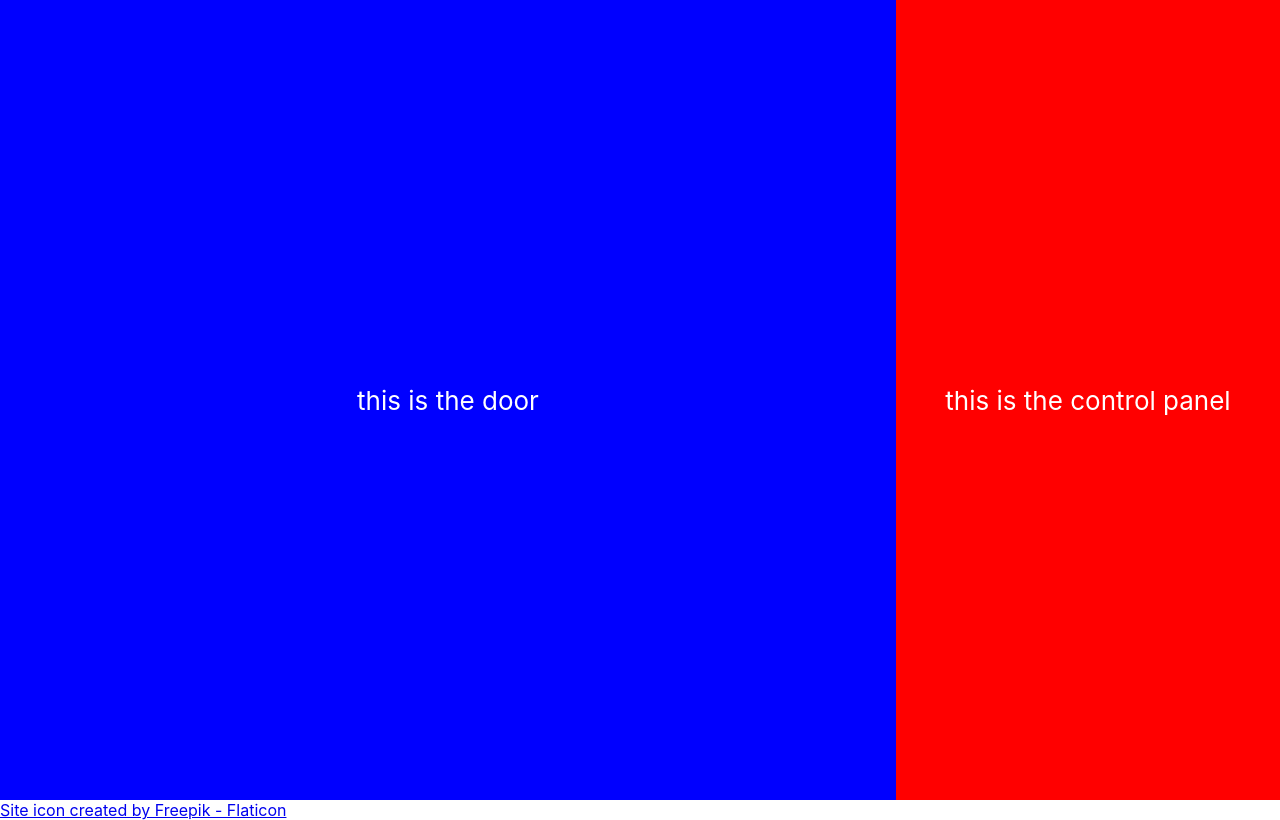
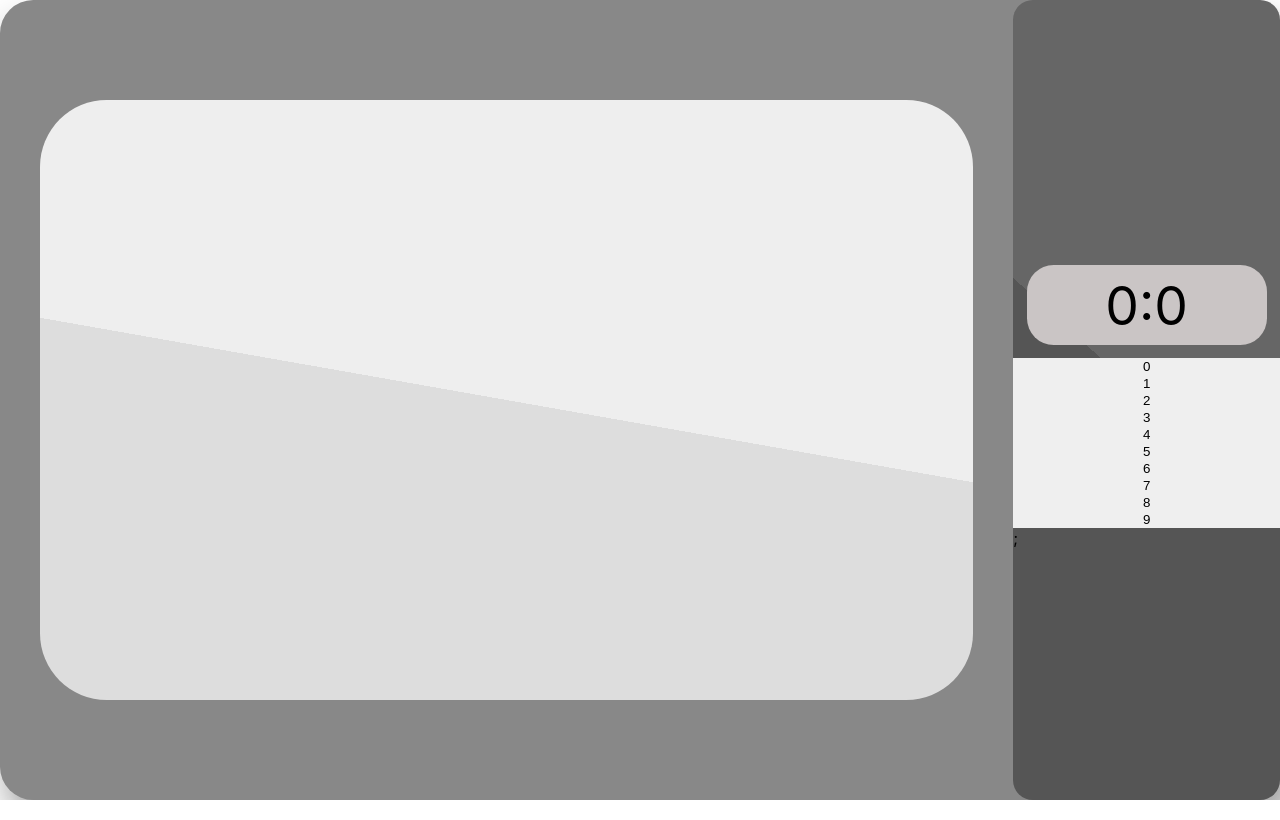
Before and after one commit to MrNobodyX3/microwave, a React (Create React App) app: page / in a window 1280 px wide. Built offline with nearby package versions, Linux system fonts and the light colour scheme.

Commit message:
Number buttons#9 (#11)
* made number buttons (not functional)

* small edit

* basic microwave layout created

* made it look cool

* got functional display

```diff
--- a/public/index.html
+++ b/public/index.html
@@ -45,11 +45,4 @@
       To create a production bundle, use `npm run build` or `yarn build`.
     -->
   </body>
-  <footer>
-    <a
-      href="https://www.flaticon.com/free-icons/microwave"
-      title="microwave icons"
-      >Site icon created by Freepik - Flaticon</a
-    >
-  </footer>
 </html>
--- a/src/App.css
+++ b/src/App.css
@@ -1,37 +1,34 @@
+* {
+  border: none;
+}
+
 .App {
-  text-align: center;
+  display: flex;
+  flex-direction: row;
+  background-color: #999;
+  align-content: center;
+  justify-content: center;
+  width: 100vw;
+  height: 100vh;
+  border-radius: 25pt;
+  background-color: #888;
+  box-shadow: 0 14pt 28pt rgba(0, 0, 0, 0.25),
+    15pt 15pt 20pt rgba(0, 0, 0, 0.22);
 }
 .App-door {
-  background-color: blue;
-  min-height: 100vh;
-  max-width: 70%;
-  background-repeat: no-repeat !important;
-  margin: 0px; padding: 0;
   display: flex;
-  flex-direction: column;
-  align-items: left;
-  justify-content: center;
-  font-size: calc(10px + 2vmin);
-  color: rgb(255, 255, 255);
-  background-attachment: fixed;
+  width: 700pt;
+  height: 450pt;
+  margin: auto;
+  border-radius: 50pt;
+  background-image: linear-gradient(10deg, #ddd 50%, #eee 50%);
 }
 .App-panel {
-  position: absolute;
-  top: 0;
-  right: 0;
-  width: 30%;
-  height: 100vh;
-  background-color: red;
   display: flex;
+  background-color: #666;
   flex-direction: column;
-  align-items: left;
   justify-content: center;
-  font-size: calc(10px + 2vmin);
-  color: rgb(255, 255, 255);
-  background-attachment: fixed;
+  width: 200pt;
+  border-radius: 15pt;
+  background-image: linear-gradient(42.5deg, #555 50%, #666 50%);
 }
-footer {
-  font-family: -apple-system, BlinkMacSystemFont, 'Segoe UI', 'Roboto', 'Oxygen',
-  'Ubuntu', 'Cantarell', 'Fira Sans', 'Droid Sans', 'Helvetica Neue',
-  sans-serif;
-}
--- a/src/App.js
+++ b/src/App.js
@@ -1,17 +1,16 @@
-import './App.css';
+import "./App.css";
+import Display from "./components/Display";
+import Buttons from "./components/Buttons";
+import { useState } from "react";
 
 function App() {
+  const [timeInput, setTimeInput] = useState(0);
   return (
     <div className="App">
-      <div className="App-door">
-        <p>
-          this is the door
-        </p>
-      </div>
-      <div className='App-panel'>
-      <p>
-        this is the control panel
-      </p>
+      <div className="App-door"></div>
+      <div className="App-panel">
+        <Display current={timeInput} />
+        <Buttons click={setTimeInput} current={timeInput} />
       </div>
     </div>
   );
--- /dev/null
+++ b/src/components/Buttons.css
@@ -0,0 +1,15 @@
+* {
+  border: none;
+}
+
+.Numbers {
+  display: flex;
+  flex-direction: column-reverse;
+  justify-content: center;
+  font-size: 40pt;
+}
+
+.Other {
+  display: flex;
+  background-color: #cac5c5;
+}
--- /dev/null
+++ b/src/components/Buttons.js
@@ -0,0 +1,19 @@
+import React from "react";
+import "./Buttons.css";
+
+const Buttons = (props) => {
+  return (
+    <div className="Buttons">
+      {Array.from(Array(10).keys()).map((i) => (
+        <div className="Numbers">
+          <button onClick={() => props.click(props.current * 10 + i)}>
+            {i}
+          </button>
+        </div>
+      ))}
+      ;
+    </div>
+  );
+};
+//==================================================================
+export default Buttons;
--- /dev/null
+++ b/src/components/Display.css
@@ -0,0 +1,16 @@
+* {
+  border: none;
+}
+
+.Timer {
+  display: flex;
+  flex-direction: column;
+  margin: 10pt;
+  font-size: 40pt;
+  text-align: center;
+  border-radius: 20pt;
+  justify-content: center;
+  height: 60pt;
+  width: 180pt;
+  background-color: #cac5c5;
+}
--- /dev/null
+++ b/src/components/Display.js
@@ -0,0 +1,25 @@
+import "./Display.css";
+
+/* find a way to
+1: have Buttons onClick variable save to a variable
+2: make a function that uses that variable to change text on page
+3: find a magic way to make that timer NOT fuck up whenever mutliple numbers are added lmao
+*/
+
+const Display = (props) => {
+  const minutes = () => Math.floor(props.current / 60);
+  const seconds = () => Math.floor(props.current - minutes() * 60);
+  // must type in seconds to work properly, woops!
+  return (
+    <div className="Display">
+      <div className="Timer">
+        <p>
+          {minutes()}:{seconds()}
+        </p>
+      </div>
+    </div>
+  );
+};
+
+//=============================
+export default Display;
```
